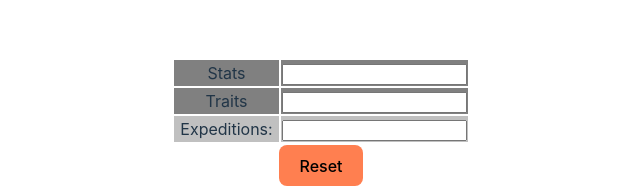
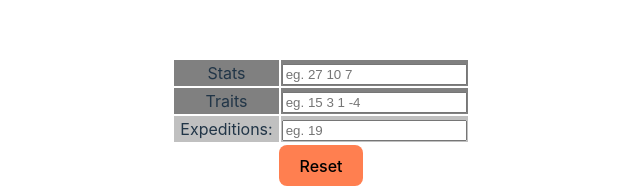
Before and after one commit to gander/nms-frigate-calc, a Vue app: page / in a window 1280 px wide. Shown: the part 206-397 px from the top of the page, without its empty margins (319-959 px from the left). Built offline with nearby package versions, Linux system fonts and the light colour scheme.

Commit message:
add placeholders

```diff
--- a/src/App.vue
+++ b/src/App.vue
@@ -77,15 +77,15 @@ watch([traitsInput, statsInput, expeditions], () => {
   <table>
     <tr style="background-color: gray">
       <td><label for="stats">Stats</label></td>
-      <td><input type="text" id="stats" v-model.trim="statsInput" inputmode="numeric" pattern="[0-9]*"/></td>
+      <td><input type="text" id="stats" v-model.trim="statsInput" inputmode="numeric" pattern="[0-9]*" placeholder="eg. 27 10 7"/></td>
     </tr>
     <tr style="background-color: gray">
       <td><label for="traits">Traits</label></td>
-      <td><input type="text" id="traits" v-model.trim="traitsInput" inputmode="numeric" pattern="[0-9]*"/></td>
+      <td><input type="text" id="traits" v-model.trim="traitsInput" inputmode="numeric" pattern="[0-9]*" placeholder="eg. 15 3 1 -4"/></td>
     </tr>
     <tr style="background-color: silver">
       <td><label for="expeditions">Expeditions:</label></td>
-      <td><input type="number" min="0" id="expeditions" v-model="expeditions"/></td>
+      <td><input type="number" min="0" id="expeditions" v-model="expeditions" placeholder="eg. 19"/></td>
     </tr>
     <tr>
       <td colspan="2">
```
